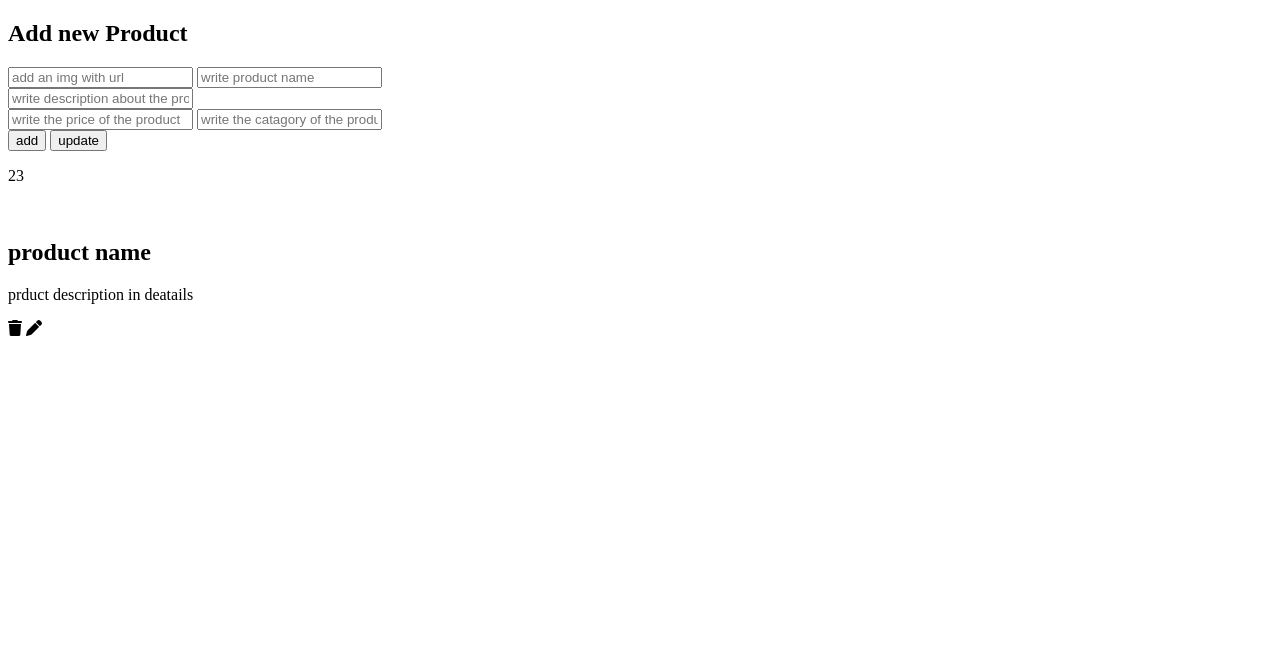
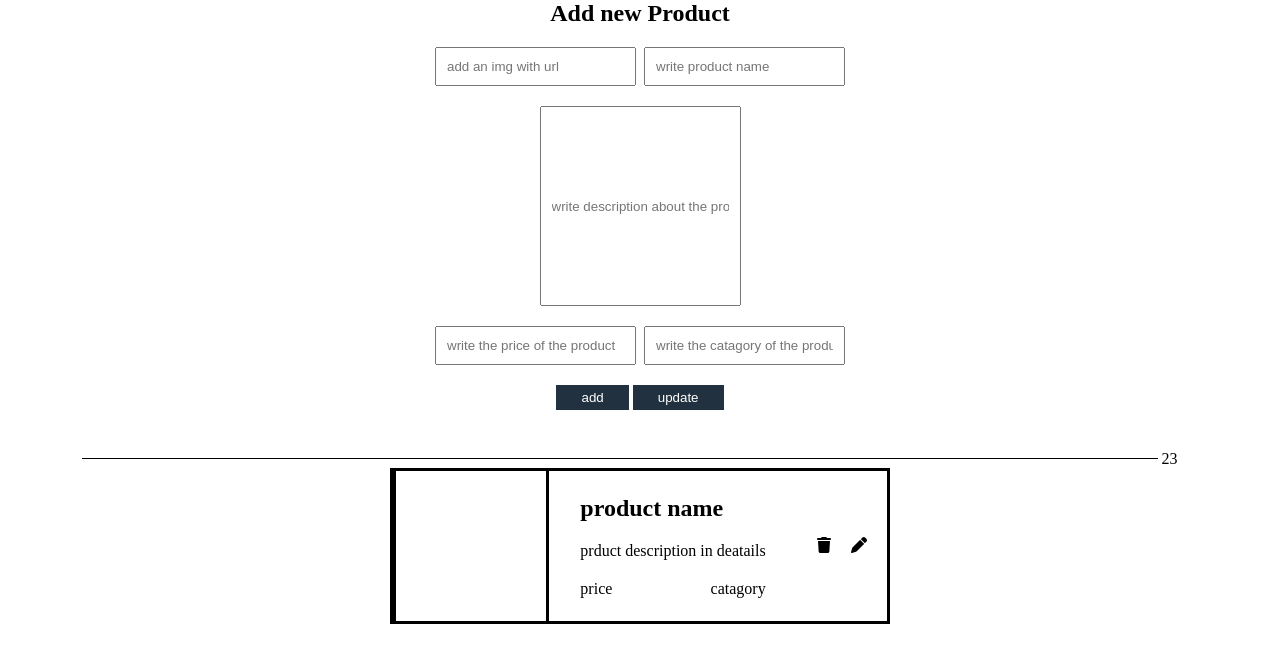
Before and after one commit to GSG-G13/Ecommerce-team8, a website: page seller/seller.html in a window 1280 px wide. Drawn offline with Linux system fonts and the light colour scheme.

Commit message:
style the seller.css Relate #7

```diff
--- a/seller/seller.css
+++ b/seller/seller.css
@@ -0,0 +1,121 @@
+*{
+    margin: 0;
+    padding: 0;
+}
+
+.container{
+    padding: 0 8%;
+}
+form{
+    display: flex;
+    flex-direction: column;
+    gap: 20px;
+    height: 100%;
+}
+.seller-page-title{
+    display: flex;
+    justify-content: center;
+}
+
+.add-product-div {
+    display: flex;
+    flex-direction: column;
+    height: 400px;
+    gap: 20px;
+
+}
+.inps-add-products , .price-catagory{
+    display: flex;
+    justify-content: center;
+    align-items: center;
+    flex-direction: column;
+}
+.inps-add-products input, .price-catagory input{
+    padding: 10px ;
+
+}
+.name-img-inps{
+    width: 100%;
+    display: flex;
+    justify-content: center;
+    gap: 8px;
+    flex-direction: row;
+
+}
+.price-catagory{
+    display: flex;
+    flex-direction: row;
+    gap: 8px;
+}
+.discriptioninps{
+    justify-content: center;
+    width: 100%;
+    height: 200px;
+    /* border: solid; */
+display: flex;
+}
+.add-update-btns button {
+    border: none;
+    padding: 5px 25px;
+    color: #fff;
+    background-color: #22313f;
+}
+.product-number{
+    position: relative;
+    text-align: right;
+
+}
+.show-product-div .product-number::after{
+    position: absolute;
+    top: 8px;
+    right: 20px;
+    content: '';
+    height: 1px;
+    background-color: black;
+    width: 100%;
+
+}
+.show-product-div{
+    margin-top: 50px;
+}
+.whole-product-div{
+    display: grid;
+    grid-template-columns: repeat(1, 500px);
+    justify-content: center;
+
+}
+.card-product{
+    display: flex;
+    border: solid;
+    height: 150px;
+    align-items: center;
+    justify-content: space-between;
+
+}
+.img-box{
+    border: solid;
+    width: 150px;
+    height: 150px;
+}
+.img-box img {
+    width: 100%;
+}
+
+.content-card{
+    display: flex;
+    flex-direction: column;
+    gap: 20px;
+}
+.price-catagory-show {
+    display: flex;
+    flex-direction: row;
+    justify-content: space-between;
+}
+.delete-edit-div{
+    padding: 20px;
+    width: 50px;
+    display: flex;
+    flex-direction: row;
+    justify-content: space-between;
+
+}
--- a/seller/seller.html
+++ b/seller/seller.html
@@ -33,12 +33,20 @@
       </div>
 
       <div class="show-product-div">
-        <p>23</p>
+        <p class="product-number">23</p>
         <div class="whole-product-div">
           <div class="card-product">
-            <img src="" alt="">
-            <h2>product name</h2>
-            <p>prduct description in deatails</p>
+            <div class="img-box">
+              <img src="" alt="">
+            </div>
+            <div class="content-card">
+              <h2>product name</h2>
+              <p>prduct description in deatails</p>
+              <div class="price-catagory-show">
+                <p>price</p>
+                <p>catagory</p>
+              </div>
+            </div>
             <div class="delete-edit-div">
               <span class="delete-item"><i  class="fa-solid fa-trash"></i></span>
               <span class="edit-item"><i class="fa-sharp fa-solid fa-pen"></i></span>
```
